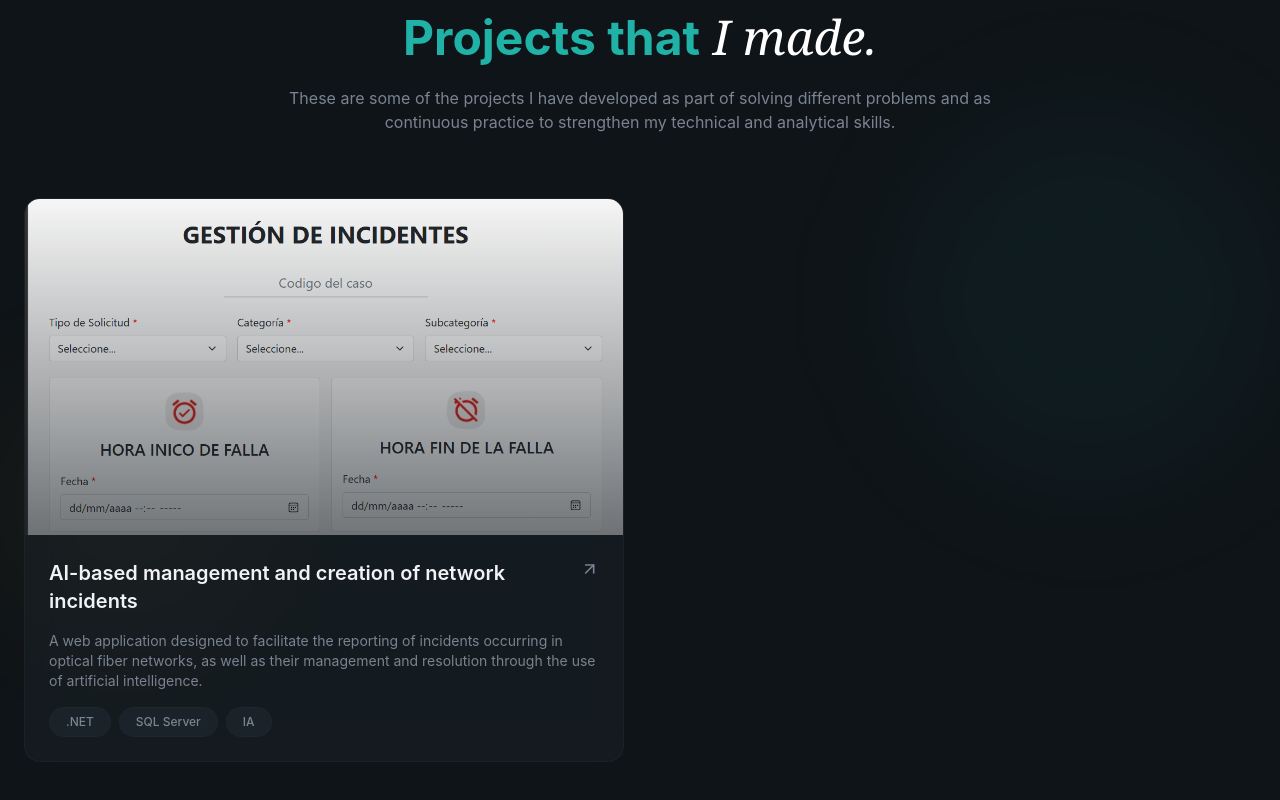
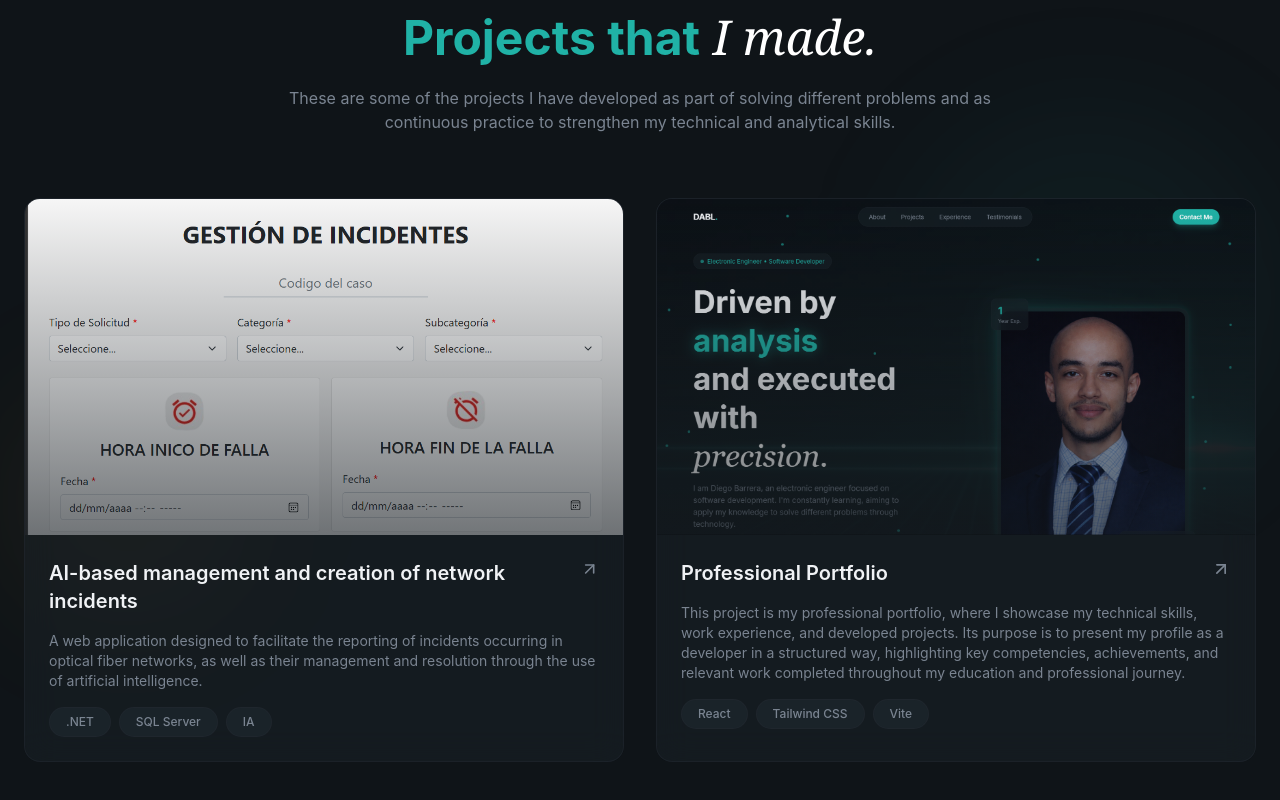
Before and after one commit to DiegoB2212/mi-porfolio, a React (Vite) app: page / in a window 1280 px wide. Shown: the part 2233-3033 px from the top of the page. Built offline with nearby package versions, Linux system fonts and the light colour scheme.

Commit message:
Adicion portfolio a seccion de Proyectos

```diff
--- a/src/sections/Projects.jsx
+++ b/src/sections/Projects.jsx
@@ -10,15 +10,15 @@ const projects = [
     link: "#",
     github: "https://github.com/DiegoB2212/Proyecto-ACC-NOC.git",
   },
-  // {
-  //   title: "E-Commerce Platform",
-  //   description:
-  //     "A full-featured e-commerce solution with inventory management, payment processing, and analytics dashboard.",
-  //   image: "/projects/project2.png",
-  //   tags: ["Next.js", "Stripe", "PostgreSQL", "Tailwind"],
-  //   link: "#",
-  //   github: "#",
-  // },
+  {
+    title: "Professional Portfolio",
+    description:
+      "This project is my professional portfolio, where I showcase my technical skills, work experience, and developed projects. Its purpose is to present my profile as a developer in a structured way, highlighting key competencies, achievements, and relevant work completed throughout my education and professional journey.",
+    image: "projects/proyect-porfolio.png",
+    tags: ["React", "Tailwind CSS", "Vite"],
+    link: "https://diegob2212.github.io/mi-porfolio/",
+    github: "https://github.com/DiegoB2212/mi-porfolio",
+  },
   // {
   //   title: "AI Writing Assistant",
   //   description:
```
Also changed, not shown: public/projects/proyect-porfolio.png (added).
